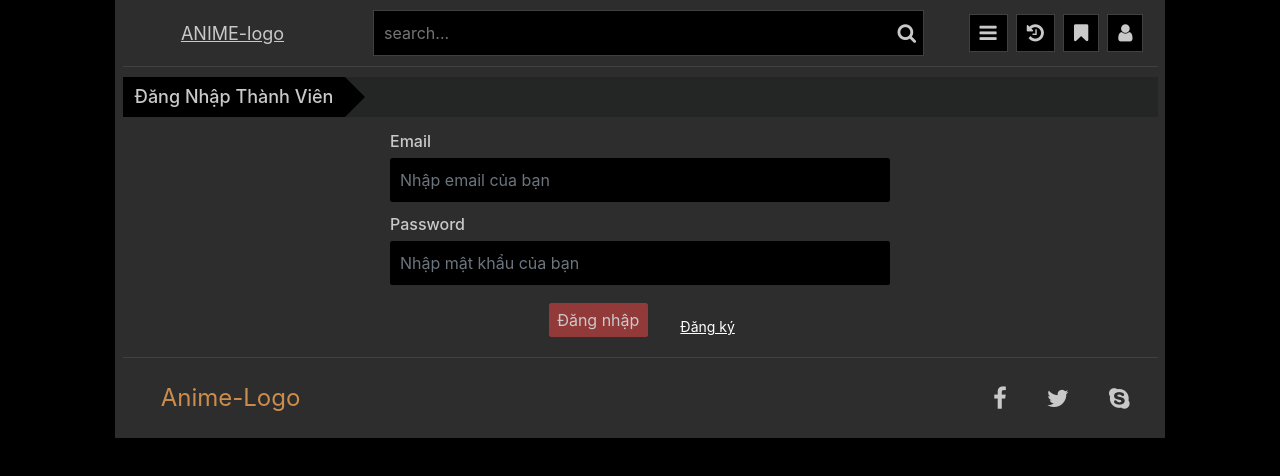
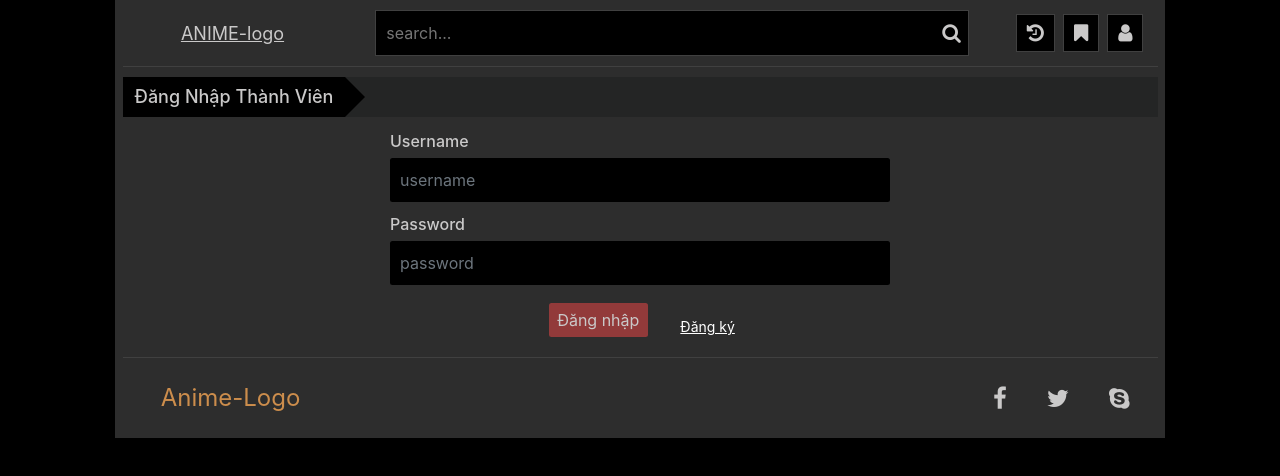
Before and after one commit to traxanhkho/animemely, a React (Create React App) app in the folder animemely-app/: page /login in a window 1280 px wide. Shown: the top 476 px of the page. Built offline with nearby package versions, Linux system fonts and the light colour scheme.

Commit message:
building fakeAuthService.js

```diff
--- a/animemely-app/package.json
+++ b/animemely-app/package.json
@@ -8,6 +8,7 @@
     "@testing-library/user-event": "^13.5.0",
     "bootstrap": "^5.1.3",
     "font-awesome": "^4.7.0",
+    "joi-browser": "^13.4.0",
     "lodash": "^4.17.21",
     "prop-types": "^15.8.1",
     "react": "^18.0.0",
--- a/animemely-app/src/components/CategoryMenu.jsx
+++ /dev/null
@@ -1,22 +0,0 @@
-import React from 'react';
-import "../style/categoryMenu.css" ;
-
-function CategoryMenu({active}) {
-    return (
-        <div className={active ? 'category-menu active' : "category-menu"}>
-            <h2>Thể loại</h2>
-            <div className="container-box">
-                <a href="#">dat dep trai vai dai ok babe</a>
-                <a href="#">2</a>
-                <a href="#">3</a>
-                <a href="#">4</a>
-                <a href="#">5</a>
-                <a href="#">6</a>
-                <a href="#">7</a>
-                <a href="#">8</a>
-            </div>
-        </div>
-    );
-}
-
-export default CategoryMenu;
--- a/animemely-app/src/components/common/Form.jsx
+++ b/animemely-app/src/components/common/Form.jsx
@@ -1,23 +1,77 @@
-import React from "react";
-import { Link } from "react-router-dom" ;
+import React, { Component } from "react";
+import { Link } from "react-router-dom";
+import Joi from "joi-browser";
 
-function renderInput(name, label, placeholder, type = "text") {
+class Form extends Component {
+  state = {
+    data: {},
+    errors: {},
+  };
+
+  validate = () => {
+    const options = { abortEarly: false };
+    const { error } = Joi.validate(this.state.data, this.schema, options);
+    if (!error) return null;
+
+    const errors = {};
+    for (let item of error.details) errors[item.path[0]] = item.message;
+    return errors;
+  };
+
+  validateProperty = ({ name, value }) => {
+    const obj = { [name]: value };
+    const schema = { [name]: this.schema[name] };
+    const { error } = Joi.validate(obj, schema);
+    return error ? error.details[0].message : null;
+  };
+
+  handleSubmit = (e) => {
+    e.preventDefault();
+
+    const errors = this.validate();
+    this.setState({ errors: errors || {} });
+    if (errors) return;
+
+    this.doSubmit();
+  };
+
+  handleChange = ({ currentTarget: input }) => {
+    const errors = { ...this.state.errors };
+    const errorMessage = this.validateProperty(input);
+    if (errorMessage) errors[input.name] = errorMessage;
+    else delete errors[input.name];
+
+    const data = { ...this.state.data };
+    data[input.name] = input.value;
+
+    this.setState({ data, errors });
+  };
+
+  renderInput(name, label, type = "text") {
+    const { data, errors } = this.state;
+
     return (
       <div className="mb-3">
         <label htmlFor={name} className="form-label">
           {label}
         </label>
         <input
+          id={name}
+          value={data[name]}
           type={type}
           name={name}
           className="form-control"
-        placeholder={placeholder}
+          onChange={this.handleChange}
+          placeholder={name}
         />
+        {errors[name] && (
+          <div className="alert alert-danger">{errors[name]}</div>
+        )}
       </div>
     );
   }
 
-function renderButton(name, link , path) {
+  renderButton(name, link, path) {
     return (
       <div className="form-submit">
         <button type="submit" className="btn">
@@ -29,8 +83,6 @@ function renderButton(name, link , path) {
       </div>
     );
   }
+}
 
-export default {
-  renderInput,
-  renderButton,
-};
+export default Form;
--- a/animemely-app/src/components/header.jsx
+++ b/animemely-app/src/components/header.jsx
@@ -2,11 +2,9 @@ import React, { useState } from "react";
 import { Link } from "react-router-dom";
 import SearchBox from "./common/SearchBox";
 import SearchBoxLink from "./common/SearchBoxLink";
-import CategoryMenu from "./CategoryMenu";
 import "../style/header.css";
 
 function Header() {
-  const [active, setActive] = useState(false);
   const [searchQuery, setSearchQuery] = useState("");
 
   const handleSearch = (query) => {
@@ -23,16 +21,10 @@ function Header() {
         {searchQuery && <SearchBoxLink searchQuery={searchQuery} />}
       </form>
       <div className="header-list">
-        <a
-          className="fa fa-bars"
-          onClick={() => setActive(!active)}
-          aria-hidden="true"
-        ></a>
         <Link to="/history" className="fa fa-history" aria-hidden="true"></Link>
         <Link to="/follow" className="fa fa-bookmark" aria-hidden="true"></Link>
         <Link to="/login" className="fa fa-user" aria-hidden="true"></Link>
       </div>
-      <CategoryMenu active={active} />
     </div>
   );
 }
--- a/animemely-app/src/components/user/LoginForm.jsx
+++ b/animemely-app/src/components/user/LoginForm.jsx
@@ -1,20 +1,39 @@
-import React from 'react';
-import Heading from '../common/Heading' ;
-import form from "../common/Form"  ;
+import React, { useState } from "react";
+import Joi  from "joi-browser";
+import Heading from "../common/Heading";
+import Form from "../common/Form";
+import { login } from "../../services/fakeAuthService";
 import "bootstrap/dist/css/bootstrap.css";
 import "../../style/userForm.css";
 
-function Login(props) {
+class LoginForm extends Form {
+  state = {
+    data: { username: "", password: "" },
+    errors: {},
+  };
+
+  schema = {
+    username: Joi.string().required().label("Username"),
+    password: Joi.string().required().label("Password"),
+  };
+
+  doSubmit = () => {
+      const { username , password } = this.state ;
+      login(username,password) ;
+  };
+
+  render() {
     return (
-        <div className='login-section'>
-            <Heading name="đăng nhập thành viên"/>
-            <form>
-                {form.renderInput("email" , "Email" , "Nhập email của bạn" , "email")}
-                {form.renderInput("password","Password" , "Nhập mật khẩu của bạn" , "password")}
-                {form.renderButton("Đăng nhập","Đăng ký","/register")}
-            </form>
-        </div>
+      <div className="login-section">
+        <Heading name="đăng nhập thành viên" />
+        <form onSubmit={this.handleSubmit}>
+          {this.renderInput("username", "Username")}
+          {this.renderInput("password", "Password", "password")}
+          {this.renderButton("Đăng nhập", "Đăng ký", "/register")}
+        </form>
+      </div>
     );
+  }
 }
 
-export default Login;
+export default LoginForm;
--- /dev/null
+++ b/animemely-app/src/services/fakeAuthService.js
@@ -0,0 +1,18 @@
+import { getUsers } from "./fakeUserService";
+
+export function login(email, password) {
+  const users = getUsers();
+  const currentUser = users.find((user) => user[email] === email);
+  if (currentUser) {
+    console.log(currentUser)
+    if (currentUser.password === password) {
+      console.log("login successed.");
+      localStorage.setItem("token", currentUser.token);
+    } else {
+      console.log("login error",password) ;
+    }
+  }
+  else{
+      console.log("dang nhap that bai")
+  }
+}
--- a/animemely-app/src/services/fakeUserService.js
+++ b/animemely-app/src/services/fakeUserService.js
@@ -1,11 +1,12 @@
 import { getMovie, getMovies } from "./fakeMovieService";
 
-const movies = getMovies();
 const tokenKey = "token";
 
 const users = [
   {
     _id: "user1",
+    email: "datdang@gmail.com",
+    password: "123123",
     name: "dat dang",
     followed: [
       "5b21ca3eeb7f6fbccd471815",
@@ -23,6 +24,8 @@ const users = [
   {
     _id: "user2",
     name: "tien dang",
+    email: "tiendang@gmail.com",
+    password: "123123",
     followed: ["5b21ca3eeb7f6fbccd47181a", "5b21ca3eeb7f6fbccd47181e"],
     history: [
       "5b21ca3eeb7f6fbccd471815",
@@ -32,6 +35,10 @@ const users = [
     token: "tiengamaivaidai.khongbietghicaigi",
   },
 ];
+
+export function getUsers() {
+  return users;
+}
 
 export function getCurrentUser() {
   const token = localStorage.getItem(tokenKey);
```
Also changed, not shown: 1 other file (tests, documents, lock files or other folders). Lines whose indentation alone changed are shown as unchanged.
